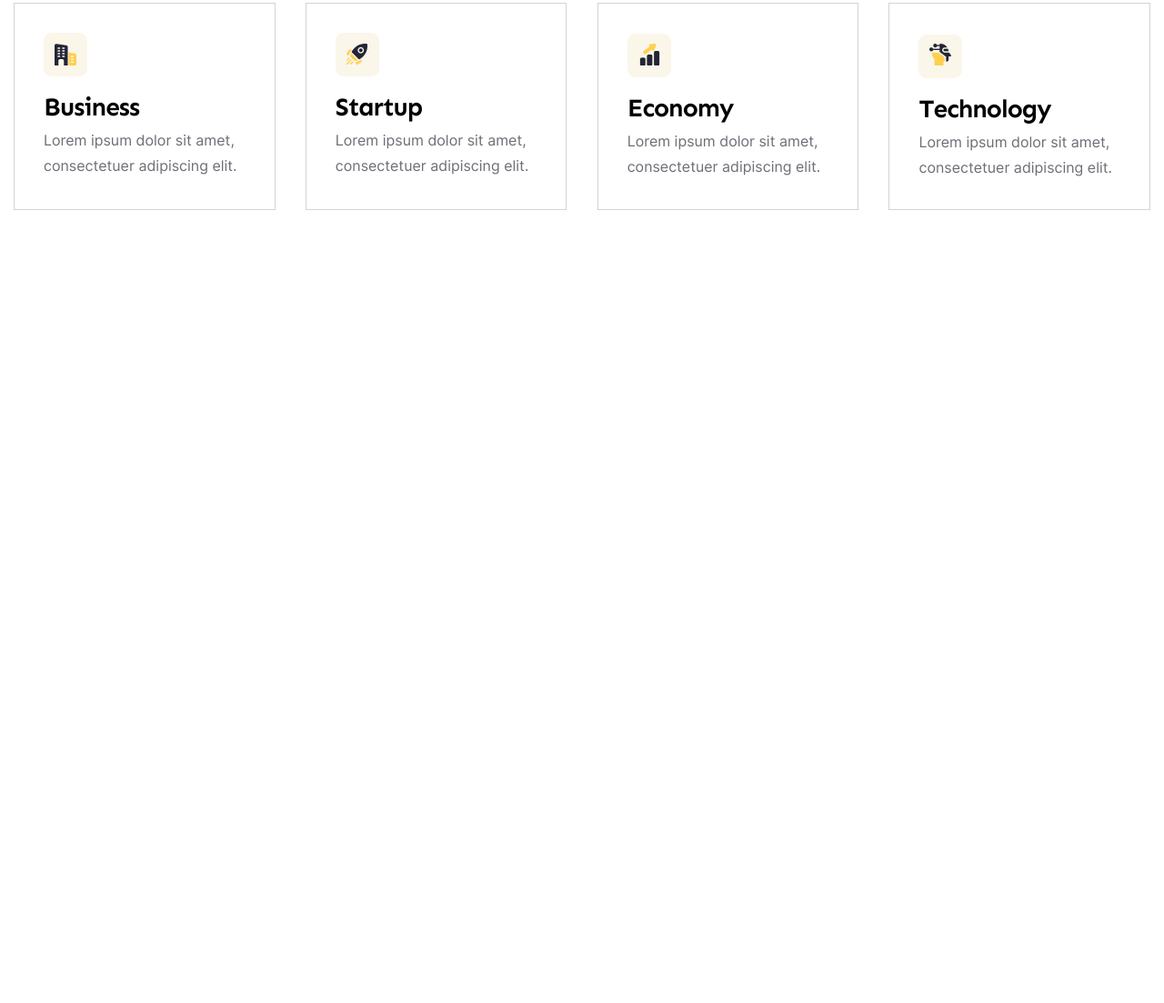
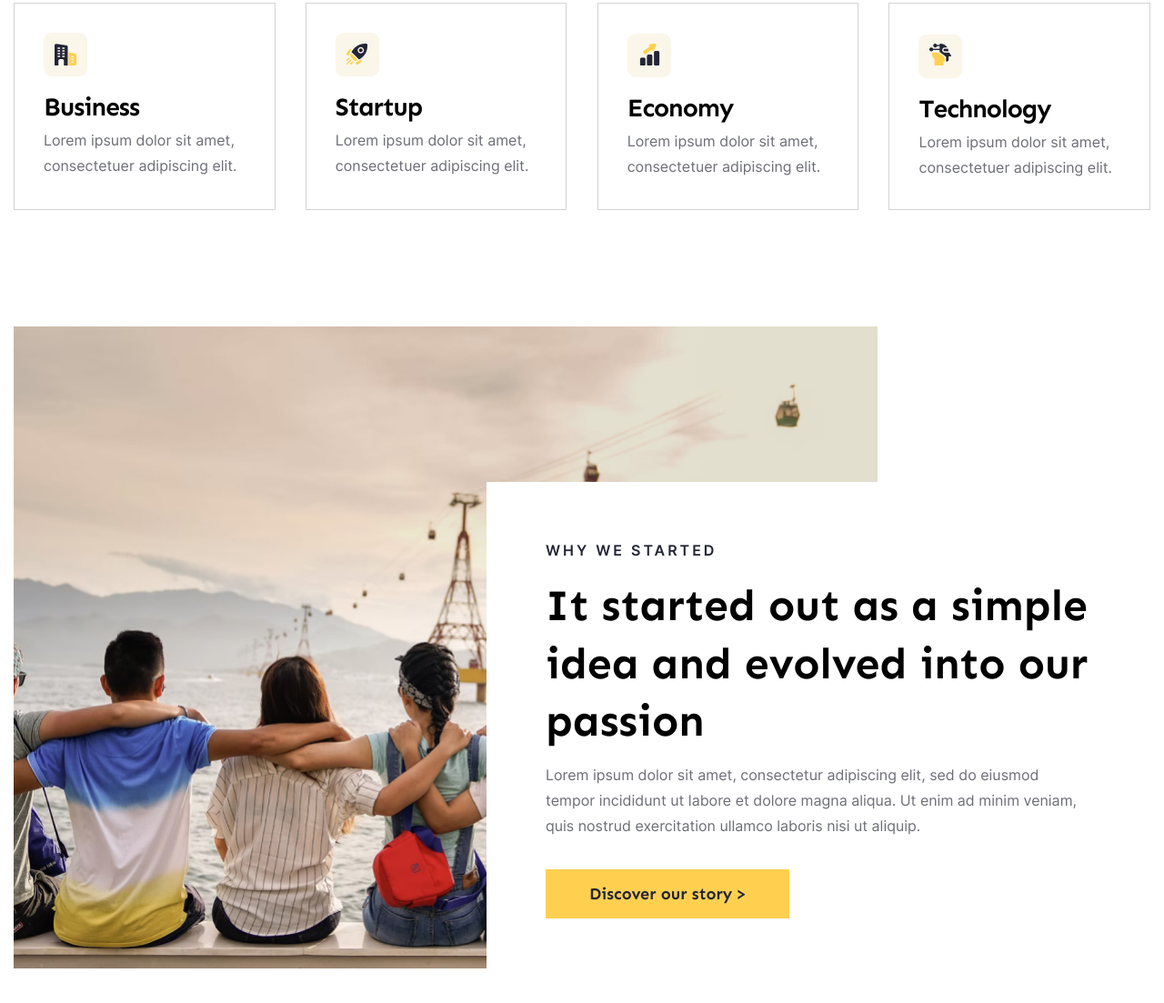
Before and after one commit to Vladmir2308/ClientFirst, a website: page src/index.html in a window 1280 px wide. Shown: the part 2528-3631 px from the top of the page at 91% size. Before the commit the page ends 2887 px from the top, so only its background shows below. Drawn offline with nearby package versions, Linux system fonts and the light colour scheme; files that its build step writes are made by us from their sources.

Commit message:
add started

```diff
--- /dev/null
+++ b/src/assets/scss/blocks/home/home-started.scss
@@ -0,0 +1,35 @@
+.home-started__inner{
+    position: relative;
+}
+
+.home-started__image{
+    img{
+        display: block;
+
+        max-width: 950px;
+        width: 100%;
+        height: auto;
+    }
+
+}
+
+.home-started__content{
+    position: absolute;
+    right: 0;
+    bottom: 0;
+
+    max-width: 730px;
+    width: 100%;
+
+    background-color: $white;
+
+    padding: 6.5rem;
+}
+
+.home-started__content-title{
+    margin: 2rem 0 1.2rem;
+}
+
+.home-started__content-text{
+    margin-bottom: 4.6rem;
+}
--- a/src/assets/scss/blocks/independent/category.scss
+++ b/src/assets/scss/blocks/independent/category.scss
@@ -5,7 +5,7 @@
 }
 
 .category__item{
-    cursor: default;
+    cursor: pointer;
 
     width: 23%;
 
--- a/src/assets/scss/style.scss
+++ b/src/assets/scss/style.scss
@@ -42,3 +42,4 @@ p {
 @import 'blocks/home/home-post';
 @import 'blocks/home/home-about';
 @import 'blocks/home/home-category';
+@import 'blocks/home/home-started';
--- a/src/index.html
+++ b/src/index.html
@@ -129,6 +129,7 @@ title: Home
     </div><!-- ./home-about -->
 </div><!-- ./section -->
 
+<!-- Category -->
 <div class="section">
     <div class="home-category">
         <div class="container">
@@ -173,4 +174,27 @@ title: Home
     </div><!-- ./home-category -->
 </div><!-- ./section -->
 
+<!-- Started -->
+<div class="section">
+    <div class="home-started">
+        <div class="container">
+            <div class="home-started__inner">
+                <div class="home-started__image">
+                    <img src="assets/images/home/started_image.jpg" alt="#">
+                </div>
+
+                <div class="home-started__content">
+                    <div class="home-started__content-suptitle suptitle">why we started</div>
+
+                    <div class="home-started__content-title"><h1>It started out as a simple idea and evolved into our passion</h1></div>
+
+                    <div class="home-started__content-text text-gray"><p>Lorem ipsum dolor sit amet, consectetur adipiscing elit, sed do eiusmod tempor incididunt ut labore et dolore magna aliqua. Ut enim ad minim veniam, quis nostrud exercitation ullamco laboris nisi ut aliquip.</p></div>
+
+                    <a class="btn" href="#">Discover our story ></a>
+                </div>
+            </div><!-- ./home-started__inner -->
+        </div><!-- ./container -->
+    </div><!-- ./home-started -->
+</div><!-- ./section -->
+
 </div><!-- ./home -->
```
Also changed, not shown: src/assets/images/home/started_image.jpg (added).
